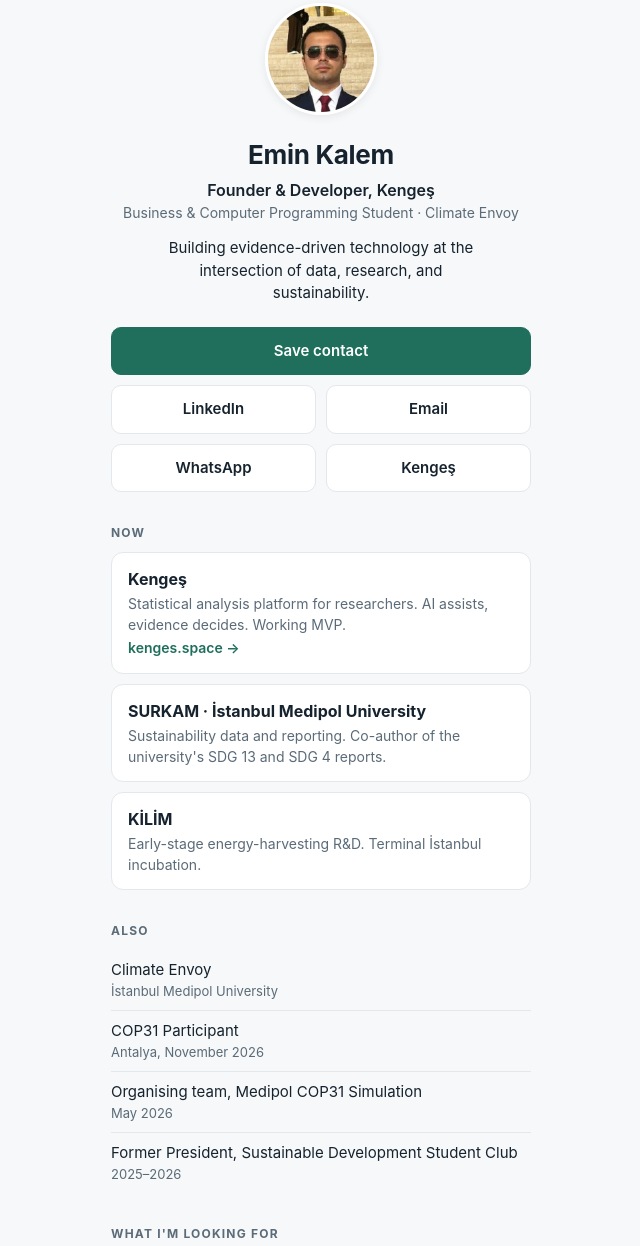
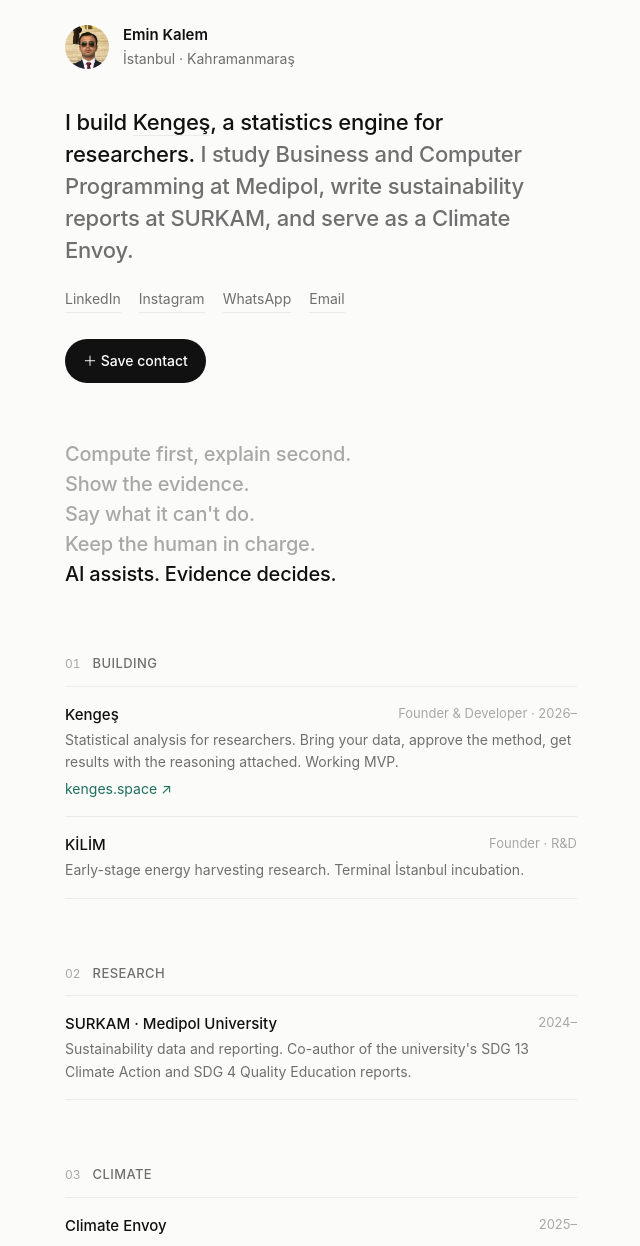
Before and after one commit to eminkalem-ops/eminkalem-ops.github.io, a plain HTML site: page index.html in a window 1280 px wide. Shown: the part 33-1279 px from the top of the page, without its empty margins (319-959 px from the left). Drawn offline with Linux system fonts and the light colour scheme.

Commit message:
Redesign card: Rauno x Schmid mix, add Instagram
Co-Authored-By: Claude Opus 5.5 <noreply@anthropic.com>
Claude-Session: https://claude.ai/code/session_01JYeMizwzjG7X6dDBz5VJpz

```diff
--- a/index.html
+++ b/index.html
@@ -4,81 +4,161 @@
 <meta charset="UTF-8">
 <meta name="viewport" content="width=device-width, initial-scale=1">
 <title>Emin Kalem</title>
-<meta name="description" content="Founder & Developer, Kengeş · Business & Computer Programming Student · Climate Envoy">
+<meta name="description" content="Founder & Developer of Kengeş. Business & Computer Programming student. Climate Envoy.">
+<meta property="og:title" content="Emin Kalem">
+<meta property="og:description" content="Building evidence-driven technology at the intersection of data, research, and sustainability.">
+<meta property="og:image" content="photo.jpg">
+<meta name="theme-color" content="#fbfbfa">
 <style>
-  :root{--ink:#16232e;--muted:#5b6b78;--line:#e3e8ec;--bg:#f6f8f9;--card:#fff;--accent:#1f6f5c}
+  :root{--bg:#fbfbfa;--ink:#111;--soft:#6f6f6f;--faint:#a8a8a8;--line:#ebebe8;--accent:#1f6f5c}
   *{box-sizing:border-box;margin:0;padding:0}
-  body{font-family:-apple-system,BlinkMacSystemFont,"Segoe UI",Roboto,sans-serif;background:var(--bg);color:var(--ink);line-height:1.5}
-  main{max-width:460px;margin:0 auto;padding:36px 20px 48px}
-  header{text-align:center}
-  .photo{width:112px;height:112px;border-radius:50%;object-fit:cover;border:3px solid #fff;box-shadow:0 2px 10px rgba(0,0,0,.08)}
-  h1{font-size:26px;margin-top:14px;letter-spacing:-.3px}
-  .role{font-weight:600;margin-top:4px}
-  .sub{color:var(--muted);font-size:14px}
-  .tag{margin:14px auto 0;max-width:340px;font-size:15px}
-  .actions{display:grid;grid-template-columns:1fr 1fr;gap:10px;margin-top:22px}
-  .btn{display:block;text-align:center;padding:12px;border-radius:10px;border:1px solid var(--line);background:var(--card);color:var(--ink);text-decoration:none;font-weight:600;font-size:15px}
-  .btn.primary{grid-column:1/-1;background:var(--accent);border-color:var(--accent);color:#fff}
-  h2{font-size:12px;text-transform:uppercase;letter-spacing:1.2px;color:var(--muted);margin:32px 0 10px}
-  .item{background:var(--card);border:1px solid var(--line);border-radius:12px;padding:14px 16px;margin-bottom:10px}
-  .item b{display:block}
-  .item p{color:var(--muted);font-size:14px;margin-top:2px}
-  .item a{color:var(--accent);font-size:14px;font-weight:600;text-decoration:none}
+  html{-webkit-text-size-adjust:100%}
+  body{background:var(--bg);color:var(--ink);font:15px/1.6 -apple-system,BlinkMacSystemFont,"Inter","Segoe UI",Roboto,sans-serif;-webkit-font-smoothing:antialiased}
+  main{max-width:560px;margin:0 auto;padding:56px 24px 72px}
+  a{color:inherit;text-decoration:none}
+  .fade{opacity:0;transform:translateY(6px);animation:in .6s ease forwards}
+  @keyframes in{to{opacity:1;transform:none}}
+
+  /* intro */
+  .top{display:flex;align-items:center;gap:14px}
+  .top img{width:44px;height:44px;border-radius:50%;object-fit:cover}
+  .top b{display:block;font-weight:600}
+  .top span{color:var(--soft);font-size:14px}
+  h1{font-size:22px;line-height:1.45;font-weight:500;letter-spacing:-.2px;margin-top:36px}
+  h1 em{font-style:normal;color:var(--soft)}
+  .links{display:flex;flex-wrap:wrap;gap:6px 18px;margin-top:22px;font-size:14px}
+  .links a,.links button{color:var(--soft);border-bottom:1px solid var(--line);padding-bottom:1px;transition:color .2s,border-color .2s}
+  .links a:hover,.links button:hover{color:var(--ink);border-color:var(--ink)}
+  button{font:inherit;background:none;border:0;cursor:pointer;color:inherit}
+  .save{display:inline-flex;align-items:center;gap:8px;margin-top:26px;background:var(--ink);color:#fff;padding:11px 18px;border-radius:999px;font-size:14px;font-weight:500}
+  .save:active{transform:scale(.98)}
+
+  /* manifesto */
+  .manifesto{margin-top:56px;font-size:20px;line-height:1.5;font-weight:500;letter-spacing:-.2px}
+  .manifesto p{color:var(--faint)}
+  .manifesto p:last-child{color:var(--ink)}
+
+  /* numbered sections */
+  section{margin-top:64px}
+  .head{display:flex;align-items:baseline;gap:12px;padding-bottom:12px;border-bottom:1px solid var(--line)}
+  .head i{font-style:normal;font-size:12px;color:var(--faint);font-variant-numeric:tabular-nums}
+  .head h2{font-size:13px;font-weight:500;letter-spacing:.4px;text-transform:uppercase;color:var(--soft)}
+  .row{display:grid;grid-template-columns:1fr auto;gap:2px 16px;padding:16px 0;border-bottom:1px solid var(--line)}
+  .row b{font-weight:500}
+  .row small{color:var(--faint);font-size:13px;white-space:nowrap}
+  .row p{grid-column:1/-1;color:var(--soft);font-size:14px}
+  .row a.go{grid-column:1/-1;font-size:14px;color:var(--accent);margin-top:2px}
+
+  /* numbers */
+  .nums{display:grid;grid-template-columns:1fr 1fr;gap:0}
+  .num{padding:18px 0;border-bottom:1px solid var(--line)}
+  .num:nth-child(odd){padding-right:12px}
+  .num strong{display:block;font-size:30px;font-weight:500;letter-spacing:-.8px;font-variant-numeric:tabular-nums}
+  .num span{color:var(--soft);font-size:13px}
+
   ul{list-style:none}
-  li{padding:9px 0;border-bottom:1px solid var(--line);font-size:15px}
-  li:last-child{border:0}
-  li span{color:var(--muted);font-size:13px;display:block}
-  footer{text-align:center;color:var(--muted);font-size:12px;margin-top:36px}
+  ul li{padding:12px 0;border-bottom:1px solid var(--line);color:var(--soft)}
+  ul li::before{content:"→ ";color:var(--faint)}
+
+  footer{margin-top:64px;color:var(--faint);font-size:13px;display:flex;justify-content:space-between;gap:12px;flex-wrap:wrap}
+  .toast{position:fixed;left:50%;bottom:28px;transform:translate(-50%,20px);opacity:0;background:var(--ink);color:#fff;font-size:13px;padding:8px 14px;border-radius:999px;transition:.25s;pointer-events:none}
+  .toast.on{opacity:1;transform:translate(-50%,0)}
+  @media (prefers-reduced-motion:reduce){.fade{animation:none;opacity:1;transform:none}}
 </style>
 </head>
 <body>
 <main>
-  <header>
-    <img class="photo" src="photo.jpg" alt="Emin Kalem">
-    <h1>Emin Kalem</h1>
-    <p class="role">Founder &amp; Developer, Kengeş</p>
-    <p class="sub">Business &amp; Computer Programming Student · Climate Envoy</p>
-    <p class="tag">Building evidence-driven technology at the intersection of data, research, and sustainability.</p>
-    <div class="actions">
-      <a class="btn primary" href="emin-kalem.vcf" download>Save contact</a>
-      <a class="btn" href="https://linkedin.com/in/emin-kalem" target="_blank" rel="noopener">LinkedIn</a>
-      <a class="btn" href="mailto:ek.eminkalem@gmail.com">Email</a>
-      <a class="btn" href="https://wa.me/905426132550" target="_blank" rel="noopener">WhatsApp</a>
-      <a class="btn" href="https://kenges.space" target="_blank" rel="noopener">Kengeş</a>
-    </div>
-  </header>
 
-  <h2>Now</h2>
-  <div class="item">
-    <b>Kengeş</b>
-    <p>Statistical analysis platform for researchers. AI assists, evidence decides. Working MVP.</p>
-    <a href="https://kenges.space" target="_blank" rel="noopener">kenges.space →</a>
-  </div>
-  <div class="item">
-    <b>SURKAM · İstanbul Medipol University</b>
-    <p>Sustainability data and reporting. Co-author of the university's SDG 13 and SDG 4 reports.</p>
-  </div>
-  <div class="item">
-    <b>KİLİM</b>
-    <p>Early-stage energy-harvesting R&amp;D. Terminal İstanbul incubation.</p>
+  <div class="top fade">
+    <img src="photo.jpg" alt="Emin Kalem">
+    <div><b>Emin Kalem</b><span>İstanbul · Kahramanmaraş</span></div>
   </div>
 
-  <h2>Also</h2>
-  <ul>
-    <li>Climate Envoy<span>İstanbul Medipol University</span></li>
-    <li>COP31 Participant<span>Antalya, November 2026</span></li>
-    <li>Organising team, Medipol COP31 Simulation<span>May 2026</span></li>
-    <li>Former President, Sustainable Development Student Club<span>2025–2026</span></li>
-  </ul>
+  <h1 class="fade" style="animation-delay:.08s">
+    I build <a href="https://kenges.space" target="_blank" rel="noopener" style="border-bottom:1px solid var(--line)">Kengeş</a>, a statistics engine for researchers.
+    <em>I study Business and Computer Programming at Medipol, write sustainability reports at SURKAM, and serve as a Climate Envoy.</em>
+  </h1>
 
-  <h2>What I'm looking for</h2>
-  <ul>
-    <li>Academic pilot users and methodology experts for Kengeş</li>
-    <li>Research and internship opportunities in AI and data science</li>
-    <li>Technical collaborations on research technology</li>
-  </ul>
+  <div class="links fade" style="animation-delay:.16s">
+    <a href="https://linkedin.com/in/emin-kalem" target="_blank" rel="noopener">LinkedIn</a>
+    <a href="https://www.instagram.com/eminkalem.tr/" target="_blank" rel="noopener">Instagram</a>
+    <a href="https://wa.me/905426132550" target="_blank" rel="noopener">WhatsApp</a>
+    <button id="mail" type="button">Email</button>
+  </div>
 
-  <footer>Met at COP31? Save my contact and say hello.</footer>
+  <a class="save fade" style="animation-delay:.24s" href="emin-kalem.vcf" download>＋ Save contact</a>
+
+  <div class="manifesto fade" style="animation-delay:.32s">
+    <p>Compute first, explain second.</p>
+    <p>Show the evidence.</p>
+    <p>Say what it can't do.</p>
+    <p>Keep the human in charge.</p>
+    <p>AI assists. Evidence decides.</p>
+  </div>
+
+  <section>
+    <div class="head"><i>01</i><h2>Building</h2></div>
+    <div class="row">
+      <b>Kengeş</b><small>Founder &amp; Developer · 2026–</small>
+      <p>Statistical analysis for researchers. Bring your data, approve the method, get results with the reasoning attached. Working MVP.</p>
+      <a class="go" href="https://kenges.space" target="_blank" rel="noopener">kenges.space ↗</a>
+    </div>
+    <div class="row">
+      <b>KİLİM</b><small>Founder · R&amp;D</small>
+      <p>Early-stage energy harvesting research. Terminal İstanbul incubation.</p>
+    </div>
+  </section>
+
+  <section>
+    <div class="head"><i>02</i><h2>Research</h2></div>
+    <div class="row">
+      <b>SURKAM · Medipol University</b><small>2024–</small>
+      <p>Sustainability data and reporting. Co-author of the university's SDG 13 Climate Action and SDG 4 Quality Education reports.</p>
+    </div>
+  </section>
+
+  <section>
+    <div class="head"><i>03</i><h2>Climate</h2></div>
+    <div class="row"><b>Climate Envoy</b><small>2025–</small></div>
+    <div class="row"><b>COP31 Participant</b><small>Antalya · Nov 2026</small></div>
+    <div class="row"><b>Organising team, Medipol COP31 Simulation</b><small>May 2026</small></div>
+    <div class="row"><b>Former President, Sustainable Development Club</b><small>2025–26</small></div>
+  </section>
+
+  <section>
+    <div class="head"><i>04</i><h2>By the numbers</h2></div>
+    <div class="nums">
+      <div class="num"><strong>2,655</strong><span>automated tests keeping Kengeş honest</span></div>
+      <div class="num"><strong>2</strong><span>programmes, studied at the same time</span></div>
+      <div class="num"><strong>3h</strong><span>daily commute across İstanbul</span></div>
+      <div class="num"><strong>46</strong><span>plate code of home, Kahramanmaraş</span></div>
+      <div class="num"><strong>0</strong><span>business cards printed (hence this page)</span></div>
+      <div class="num"><strong>1</strong><span>conversation away from working together</span></div>
+    </div>
+  </section>
+
+  <section>
+    <div class="head"><i>05</i><h2>Looking for</h2></div>
+    <ul>
+      <li>Researchers to pilot Kengeş with real data</li>
+      <li>Research and internship opportunities in AI and data science</li>
+      <li>People building tools for science and climate</li>
+    </ul>
+  </section>
+
+  <footer>
+    <span>Met at COP31? Say hello.</span>
+    <span>© 2026 Emin Kalem</span>
+  </footer>
+
 </main>
+<div class="toast" id="toast">Email copied</div>
+<script>
+  const mail='ek.eminkalem@gmail.com',t=document.getElementById('toast');
+  document.getElementById('mail').addEventListener('click',async()=>{
+    try{await navigator.clipboard.writeText(mail);t.classList.add('on');setTimeout(()=>t.classList.remove('on'),1600)}
+    catch(e){location.href='mailto:'+mail}
+  });
+</script>
 </body>
 </html>
```
Also changed, not shown: 1 other file.
